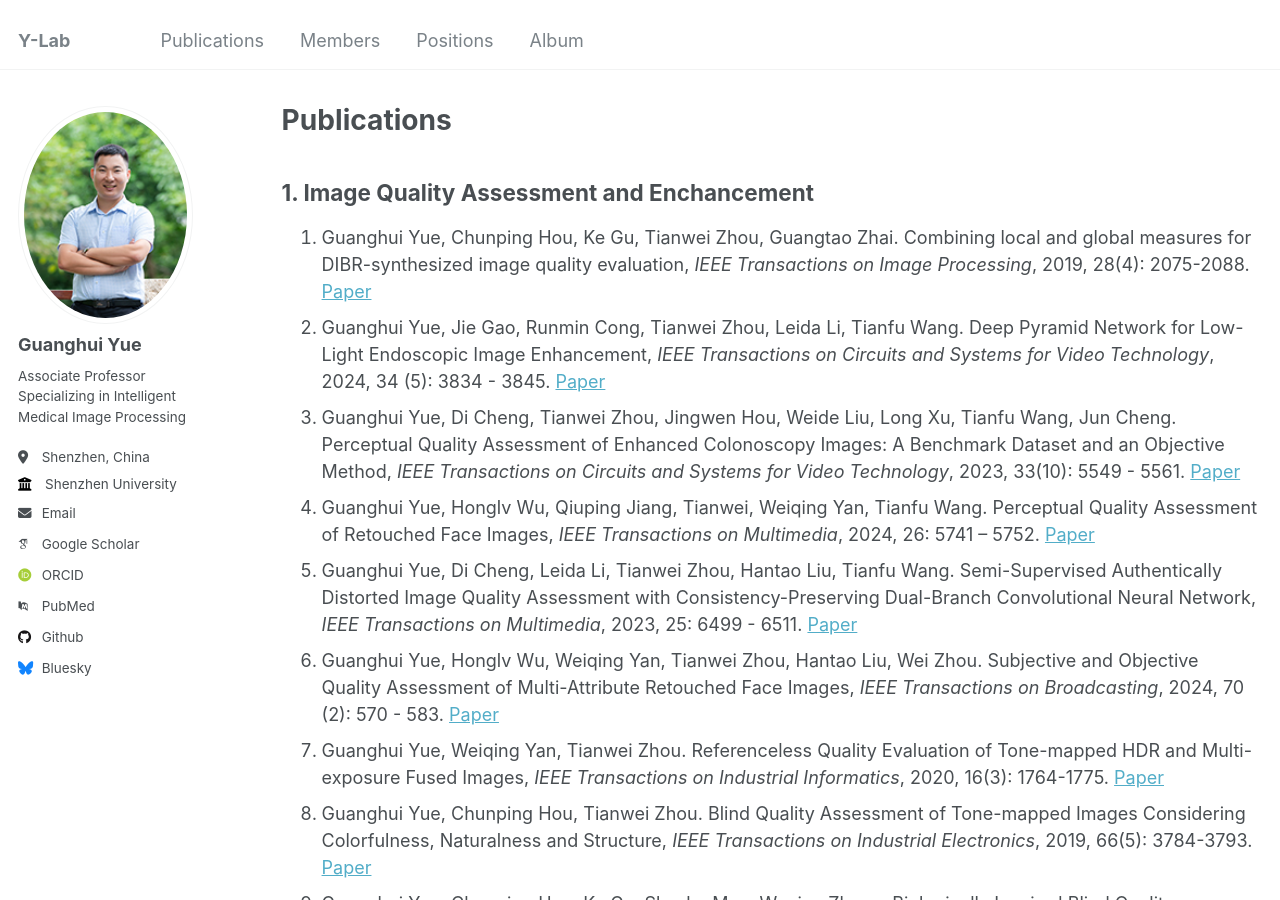
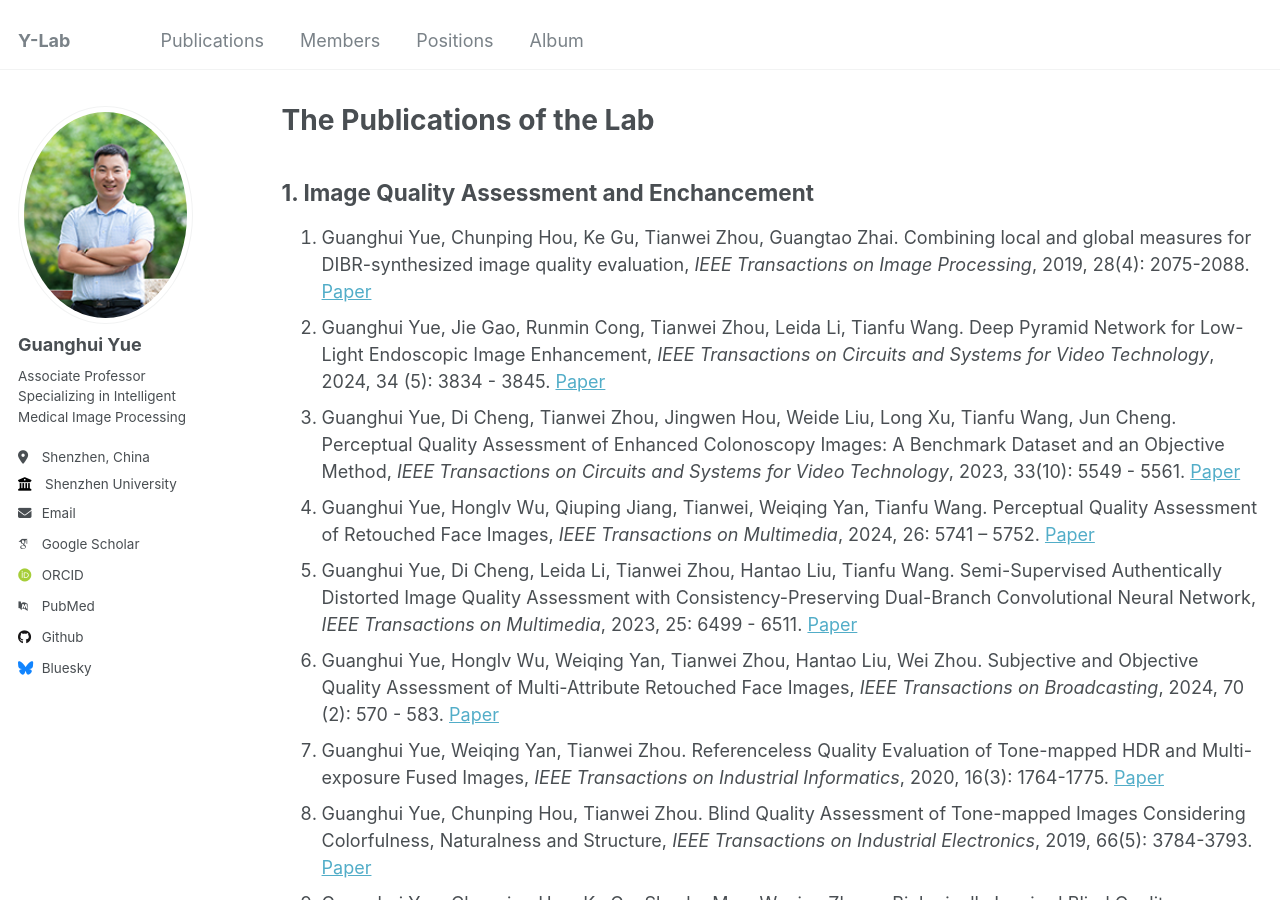
Before and after one commit to Guanghui-Yue/Guanghui-Yue.github.io, a Jekyll site: the page built from _pages/publication.md, in a window 1280 px wide and 900 px high. Built offline with Jekyll 4.4.1, drawn with Linux system fonts in a browser that asks for light colours; some web fonts are replaced.

Commit message:
Update publication.md

```diff
--- a/_pages/publication.md
+++ b/_pages/publication.md
@@ -1,6 +1,6 @@
 ---
 layout: archive
-title: "Publications"
+title: "The Publications of the Lab"
 permalink: /publications/
 author_profile: true
 ---
```
